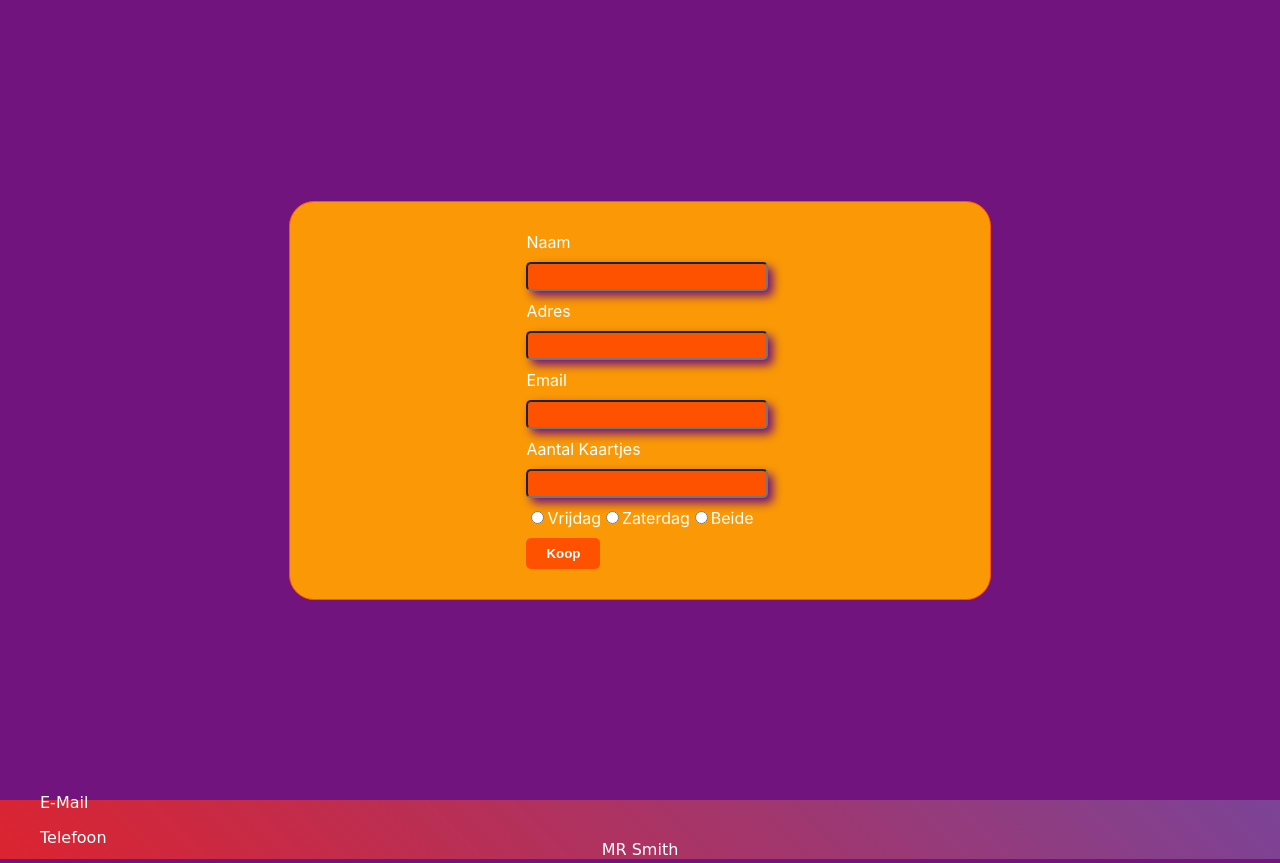
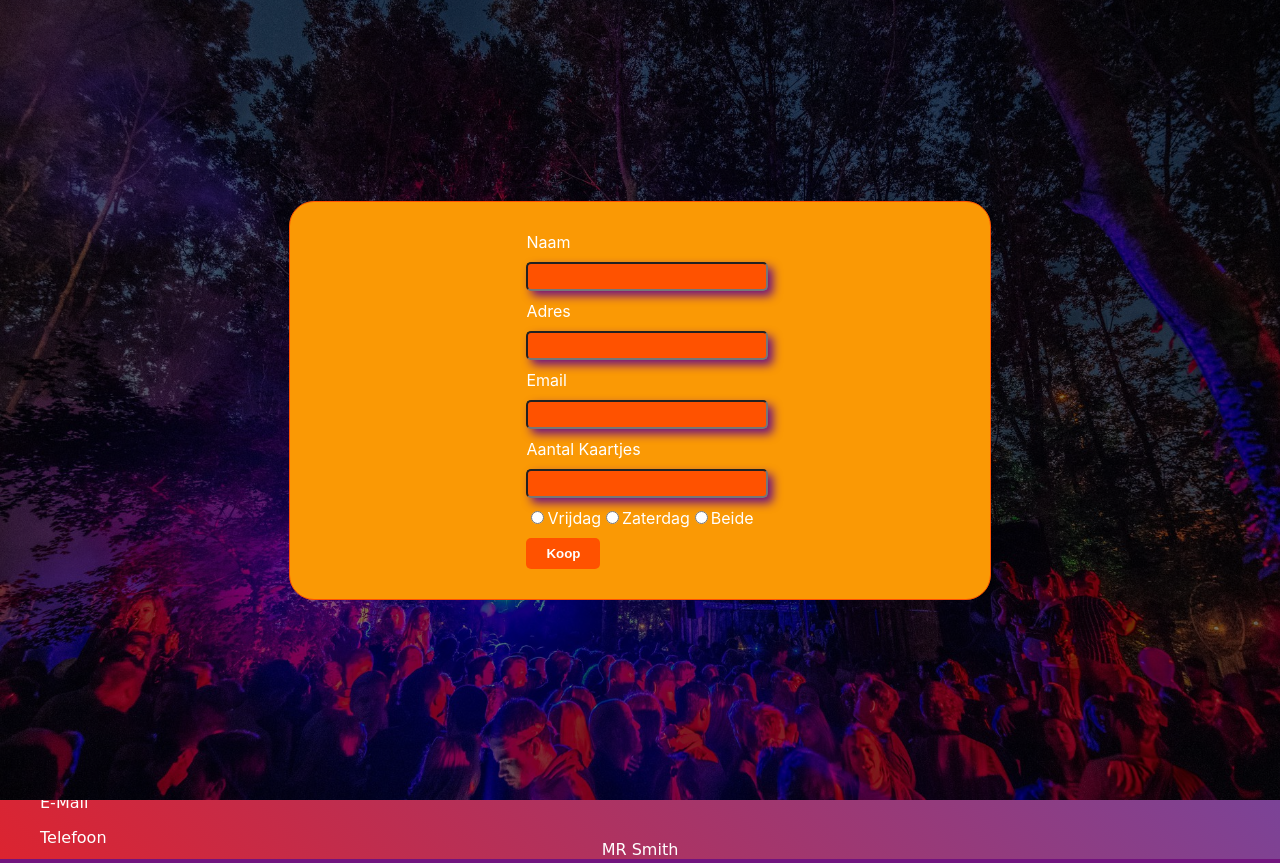
Before and after one commit to ChrisRoit/festival, a PHP site: page /kaartjes.php?page=kaartjes in a window 1280 px wide. Shown: the part 49-912 px from the top of the page. Run offline with PHP 8.4, Linux system fonts and the light colour scheme.

Commit message:
ik heb een parallax achterground met schaduw effect boven op de image aan de kaartjes pagina toegevoegd.

```diff
--- a/Code/css/kaartjes.css
+++ b/Code/css/kaartjes.css
@@ -75,6 +75,28 @@ main{
     align-items:center;
 }
 
+.parallax{
+    position: relative;
+    background-image:url("../images/kaartjes_background.jpg");
+    min-height:100%;
+
+    background-attachment:fixed;
+    background-position:center;
+    background-repeat:no-repeat;
+    background-size:cover;
+    display:flex;
+    align-items:center;
+    justify-content:center;
+}
+
+.shadow-background{
+    position:absolute;
+    width:100%;
+    height:100%;
+    background-color:rgba(0,0,0,0.5);
+}
+
+
 @keyframes clickshadoweffect{
     from{
         background-color:#b33900;
--- a/Code/kaartjes.php
+++ b/Code/kaartjes.php
@@ -18,6 +18,8 @@
 
 
         <main id="main-content">
+            <div class="parallax">
+                <div class="shadow-background">
                     <div class="jumbotron-wrapper">
                         <div class="custom-jumbotron">
                             <div id="formulier-wrapper">
@@ -53,6 +55,9 @@
                             </div>
                         </div>
                     </div>
+                </div>
+            </div>
+
         </main>
 
 
```
Also changed, not shown: Code/images/kaartjes_background.jpg (added). Lines whose indentation alone changed are shown as unchanged.
